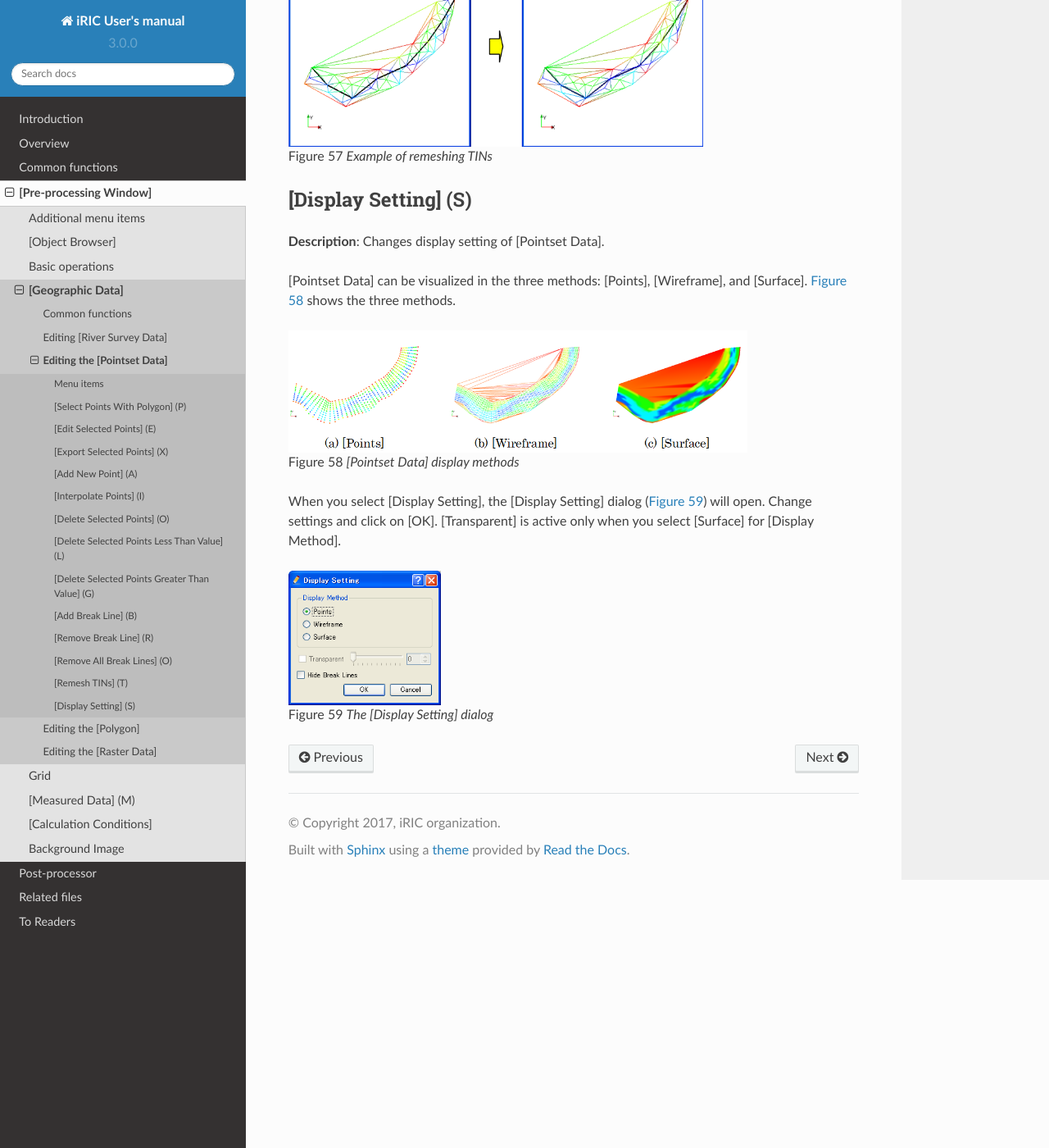
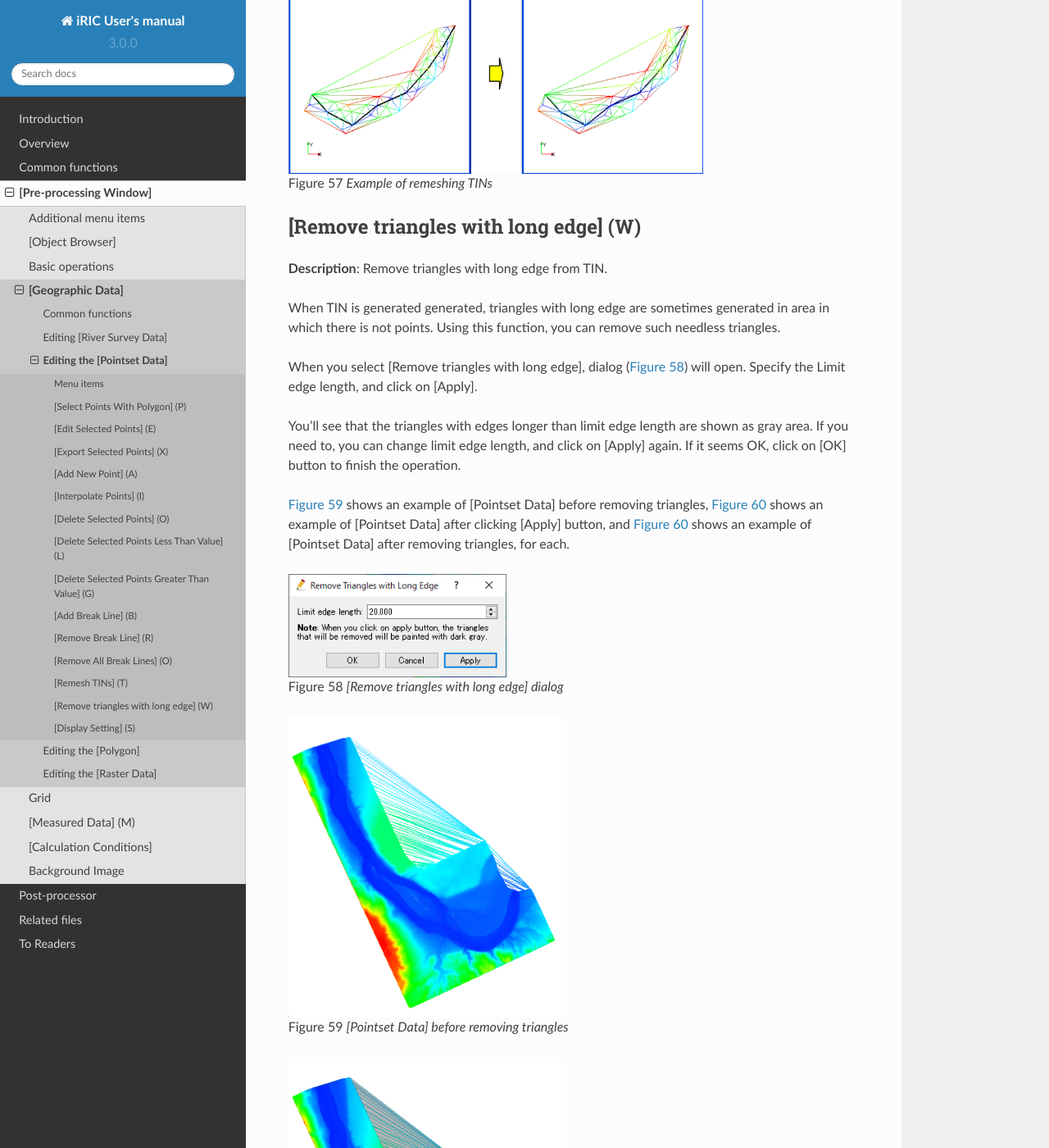
Before and after one commit to i-RIC/gui_user_manual, a Sphinx documentation site: the page built from source/04/04/03_pointset_data.rst, in a window 1280 px wide and 1400 px high, scrolled down 7530 px. Shown: the whole window at 82% size. Built offline with Sphinx 7.4.7 and the Read the Docs theme 2.0.0, drawn with Linux system fonts in a browser that asks for light colours; some of the changed text lies outside the part shown.

Commit message:
Description about triangles with long edges added to pointset geographic data.

```diff
--- a/source/04/04/03_pointset_data.rst
+++ b/source/04/04/03_pointset_data.rst
@@ -58,6 +58,8 @@ under [Pointset Data] (O).
      - Remove all break lines.
    * - [Remesh TINs] (T)
      - Remesh TINs.
+   * - [Remove triangles with long edge] (W)
+     - Remove triangles with long edge.
    * - [Display Setting] (S)
      - Edit display setting.
    * - [Delete] (D)
@@ -316,6 +318,59 @@ remeshing TINs.
 
    Example of remeshing TINs
 
+[Remove triangles with long edge] (W)
+--------------------------------------
+
+**Description**: Remove triangles with long edge from TIN.
+
+When TIN is generated generated, triangles with long edge are
+sometimes generated in area in which there is not points.
+Using this function, you can remove such needless triangles.
+
+When you select [Remove triangles with long edge], dialog
+(:numref:`image_pointset_removetri_dialog`) will open.
+Specify the Limit edge length, and click on [Apply].
+
+You'll see that the triangles with edges longer than limit edge length
+are shown as gray area. If you need to, you can change limit edge
+length, and click on [Apply] again. If it seems OK, click on
+[OK] button to finish the operation.
+
+:numref:`image_pointset_removetri_before` shows an example of
+[Pointset Data] before removing triangles,
+:numref:`image_pointset_removetri_apply` shows an example of
+[Pointset Data] after clicking [Apply] button, and
+:numref:`image_pointset_removetri_apply` shows an example of
+[Pointset Data] after removing triangles, for each.
+
+.. _image_pointset_removetri_dialog:
+
+.. figure:: images/pointset_remove_tri_dialog.png
+   :width: 200pt
+
+   [Remove triangles with long edge] dialog
+
+.. _image_pointset_removetri_before:
+
+.. figure:: images/pointset_remove_tri_before.png
+   :width: 250pt
+
+   [Pointset Data] before removing triangles
+
+.. _image_pointset_removetri_apply:
+
+.. figure:: images/pointset_remove_tri_apply.png
+   :width: 250pt
+
+   [Pointset Data] display example after clicking [Apply] button
+
+.. _image_pointset_removetri_after:
+
+.. figure:: images/pointset_remove_tri_after.png
+   :width: 250pt
+
+   [Pointset Data] after removing triangles
+
 [Display Setting] (S)
 ---------------------
 
```
Also changed, not shown: source/04/04/images/pointset_remove_tri_after.png (added), source/04/04/images/pointset_remove_tri_apply.png (added), source/04/04/images/pointset_remove_tri_before.png (added), source/04/04/images/pointset_remove_tri_dialog.png (added).
